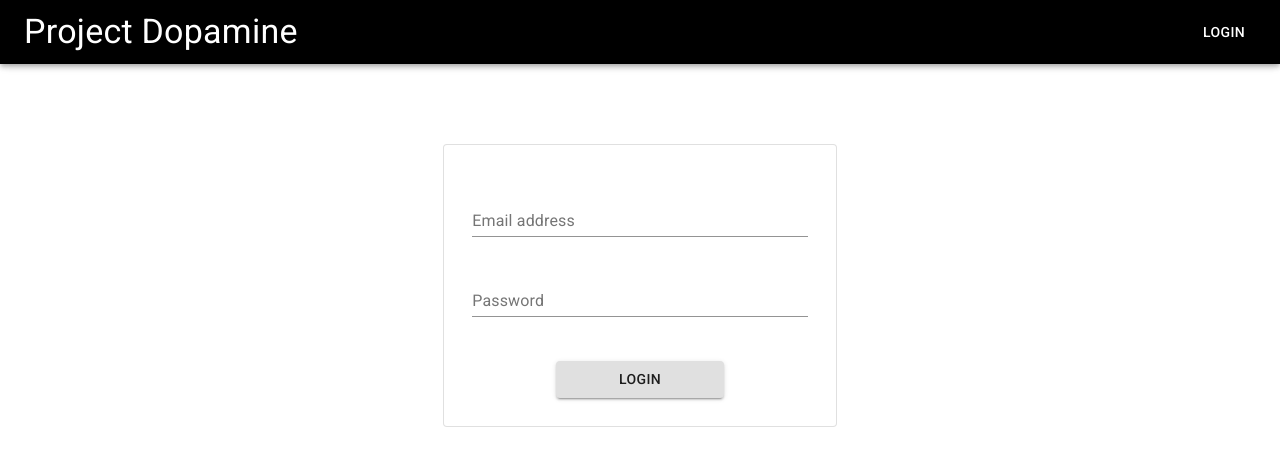
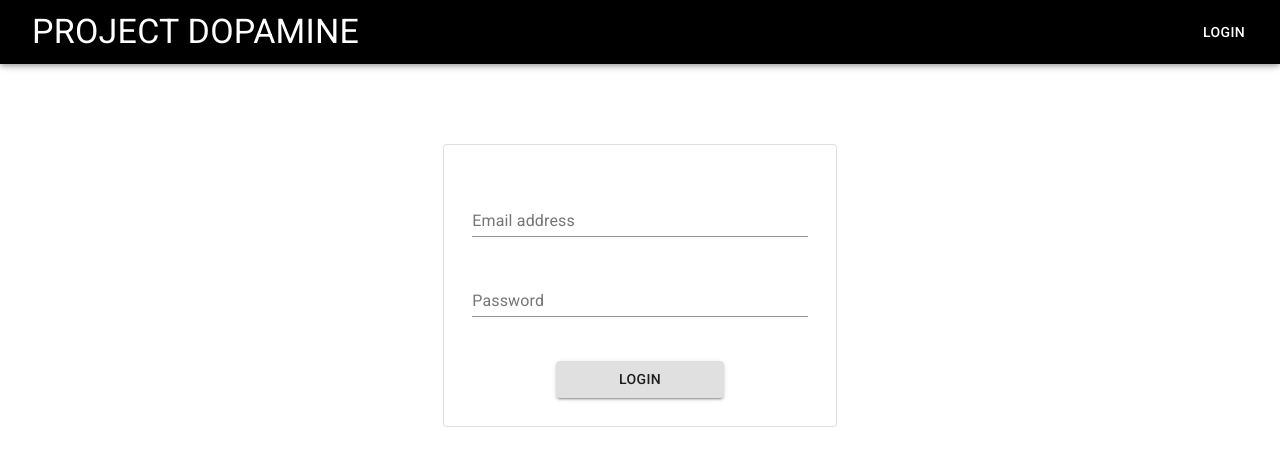
Before and after one commit to nelsongoh/project-dopamine, a Next.js app: page /login in a window 1280 px wide. Shown: the top 466 px of the page. Built offline with nearby package versions, Linux system fonts and the light colour scheme; no server answers.

Commit message:
Changed the header title on the HeaderBar into a button, bringing the user back to the index page if clicked upon.

```diff
--- a/src/components/Headerbar/index.js
+++ b/src/components/Headerbar/index.js
@@ -1,11 +1,14 @@
+import Router from 'next/router';
 import AppBar from '@material-ui/core/AppBar';
 import Toolbar from '@material-ui/core/Toolbar';
 import Typography from '@material-ui/core/Typography';
+import Button from '@material-ui/core/Button';
 import IconButton from '@material-ui/core/IconButton';
 import Icon from '@material-ui/core/Icon';
 import Content from '../../lang';
 import useStyles from './headerbarStyles';
 import LoginWidget from './Widgets/Login';
+import routes from '../../routes';
 
 const Headerbar = ({ isTopStack = false, toggleSidebar = null }) => {
   const classes = useStyles();
@@ -24,7 +27,13 @@ const Headerbar = ({ isTopStack = false, toggleSidebar = null }) => {
           >
             <Icon>menu</Icon>
           </IconButton>
-          <Typography variant="h4" className={classes.title}>{Content('en').headerbar.title}</Typography>
+          <Button
+            color="inherit"
+            onClick={() => {Router.push(routes.index)}}
+          >
+            <Typography variant="h4" className={classes.title}>{Content('en').headerbar.title}</Typography>
+          </Button>
+          <div className={classes.grow} />
           <LoginWidget />
         </Toolbar>
       </AppBar>
```
